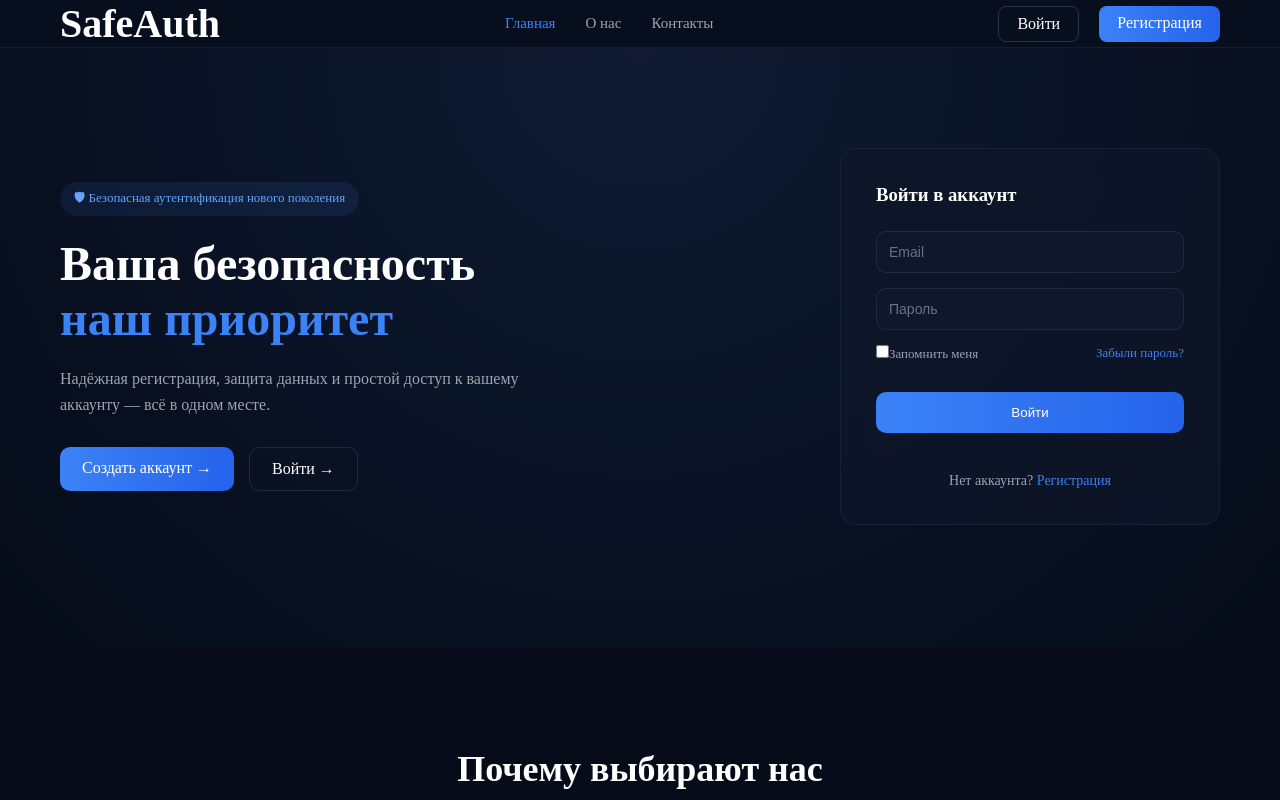
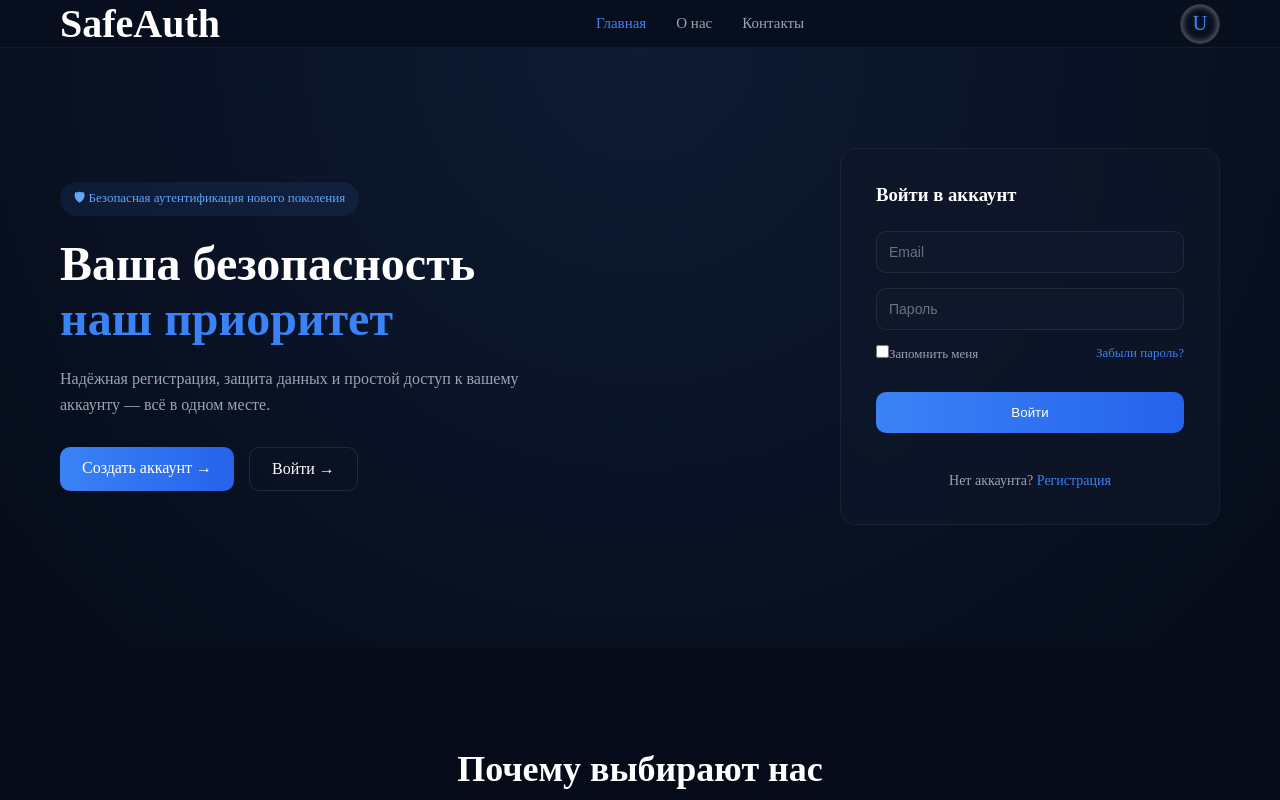
Before and after one commit to Abdulbasiyr/AuthSystems, a React (Vite) app in the folder client/: page / in a window 1280 px wide. Shown: the top 800 px of the page. Built offline with nearby package versions, Linux system fonts and the light colour scheme.

Commit message:
fix: debug url resetPassword

```diff
--- a/client/src/api/auth.api.js
+++ b/client/src/api/auth.api.js
@@ -37,11 +37,12 @@ export function forgotPasswordApi(email) {
 
 
 // reset password
-export function resetPasswordApi(password) {
+export function resetPasswordApi(payload) {
+  const {newPassword, token} = payload
 
-  return baseRequestApi('/auth/reset-password', {
+  return baseRequestApi(`/auth/reset-password?token=${token}`, {
     method: 'POST',
-    body: JSON.stringify(password)
+    body: JSON.stringify({newPassword})
   })
 
 }
--- a/client/src/components/Auth components/forgot-password.jsx
+++ b/client/src/components/Auth components/forgot-password.jsx
@@ -18,7 +18,6 @@ export default function ForgotPassword() {
       setTimeout(() => setError(''), 4000);
     } else {
       setSuccess(message);
-      setTimeout(() => setSuccess(''), 4000);
     }
   };
 
@@ -29,6 +28,8 @@ export default function ForgotPassword() {
   const handleEmailSubmit = async (e) => {
     e.preventDefault();
     setError('');
+    showAlert('');
+
 
     if (!email.trim()) {
       showAlert('Пожалуйста, введите email', 'error');
@@ -38,13 +39,12 @@ export default function ForgotPassword() {
     setLoading(true);
 
     try {
-      console.log('start')
       await forgotPasswordApi({email})
-      showAlert('Url address sent your email', 'success');
+      showAlert('Url address sent. Check your email', 'success');
+      setCurrentStep(0)
       setEmail('')
       setLoading(false);
     } catch(err) {
-      console.log(err)
       showAlert(err?.message || 'Something went wrong. Please try again later', 'error')
       setLoading(false);
     }
--- a/client/src/components/Auth components/login.jsx
+++ b/client/src/components/Auth components/login.jsx
@@ -57,7 +57,7 @@ const Login = () => {
 
     try{
       const user = await loginApi(form);
-      console.log(user)
+      window.location = '/'
     } catch(err) {
       setErrors({[err?.details?.path]: err?.details?.message})
       setDownError(err.message ?? '')
--- a/client/src/components/Auth components/reset-password.jsx
+++ b/client/src/components/Auth components/reset-password.jsx
@@ -1,5 +1,7 @@
 import { useState } from 'react';
 import '../../css/Auth styles/forgotAndResetPassword.css';
+import { resetPasswordApi } from '../../api/auth.api';
+import { useSearchParams } from 'react-router-dom';
 
 export default function ResetPassword() {
   const [currentStep, setCurrentStep] = useState(2);
@@ -10,6 +12,9 @@ export default function ResetPassword() {
   const [error, setError] = useState('');
   const [success, setSuccess] = useState('');
   const [loading, setLoading] = useState(false);
+
+  const [searchParams] = useSearchParams()
+  const token = searchParams.get('token')
 
   const passwordRegex    = /^(?=.*[A-Z])(?=.*[a-z])(?=.*[0-9])(?=.*[!@#$%^&*()]).+$/;
 
@@ -28,7 +33,7 @@ export default function ResetPassword() {
   };
 
 
-  const handlePasswordSubmit = (e) => {
+  const handlePasswordSubmit = async (e) => {
     e.preventDefault();
     setError('');
 
@@ -48,13 +53,18 @@ export default function ResetPassword() {
     }
 
     setLoading(true);
-    setTimeout(() => {
+    try {
+      await resetPasswordApi({newPassword, token})
       showAlertReset('Пароль успешно изменён!', 'success');
       setTimeout(() => {
         resetAll();
+        window.location = '/auth?mode=login'
       }, 2000);
       setLoading(false);
-    }, 1000);
+    } catch(err) {
+      setLoading(false)
+    }
+
   };
 
 
--- a/client/src/components/header.jsx
+++ b/client/src/components/header.jsx
@@ -16,10 +16,12 @@ function Header() {
             <li className="nav-link">  Контакты </li>
           </ul>
         </nav>
-        <div className="auth-buttons">
+        {/* <div className="auth-buttons">
           <Link to="/auth?mode=login" className="btn login-btn">Войти</Link>
           <Link to="/auth?mode=signup" className="btn register-btn">Регистрация</Link>
-        </div>
+        </div> */}
+
+        <div className="profileContainer">U</div>
       </div>
     </header>
   );
--- a/client/src/css/header.css
+++ b/client/src/css/header.css
@@ -107,3 +107,18 @@
 .register-btn:hover {
   transform: translateY(-1px);
 }
+
+.profileContainer {
+  width: 40px;
+  height: 40px;
+  border: 1px solid rgba(255,255,255,0.15);
+  border-radius: 50%;
+  display: flex;
+  justify-content: center;
+  align-items: center;
+  font-size: 20px;
+  color: #3b82f6;
+  text-shadow: 0 0 3px rgba(255,255,255,0.15);
+  box-shadow: inset 0 0 7px rgba(255,255,255, 0.50);
+  cursor: pointer;
+}
```
Also changed, not shown: 2 other files (tests, documents, lock files or other folders).
